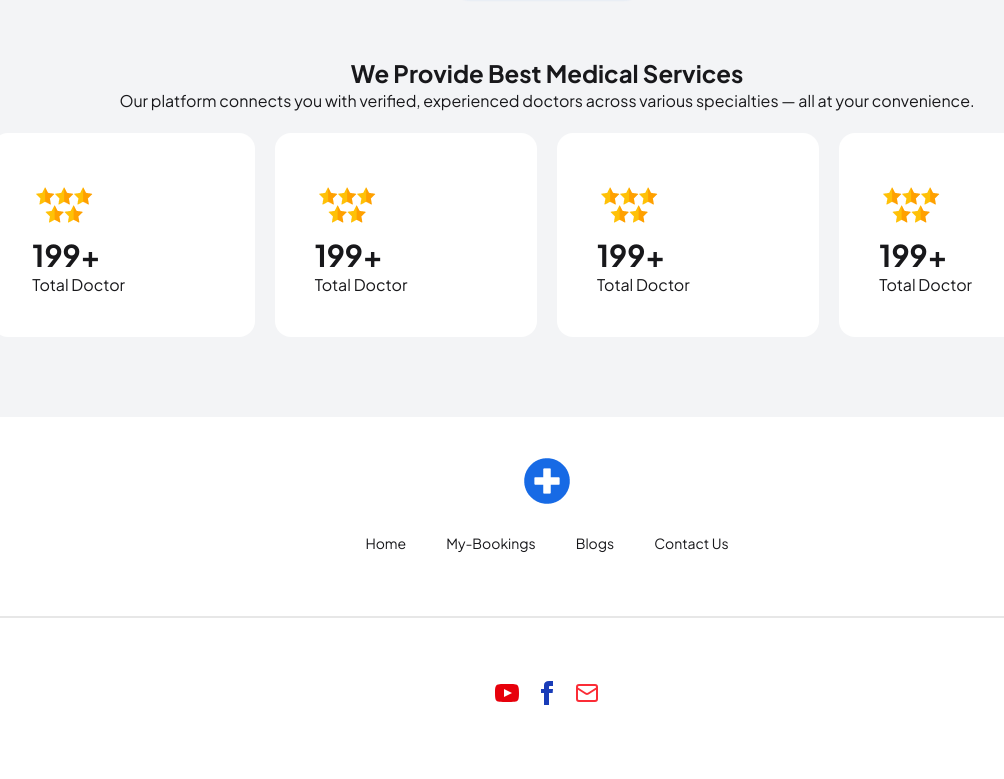
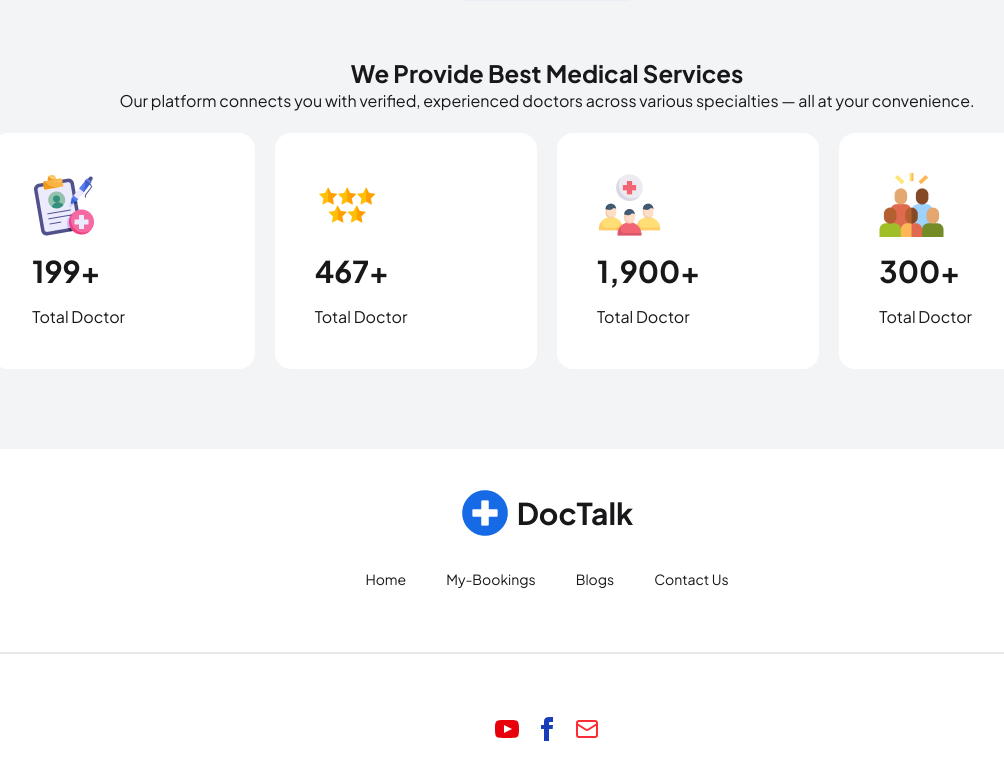
Before and after one commit to Md-Mofakhkharul-Islam-Maruf/doctor_app, a React (Vite) app: page / in a window 1280 px wide. Shown: the part 2161-2940 px from the top of the page, without its empty margins (93-1097 px from the left). Before the commit the page ends 2906 px from the top, so only its background shows below. Built offline with nearby package versions, Linux system fonts and the light colour scheme.

Commit message:
Implemented count numbers in home page

```diff
--- a/package.json
+++ b/package.json
@@ -14,6 +14,7 @@
     "daisyui": "^5.0.27",
     "lucide-react": "^0.503.0",
     "react": "^19.0.0",
+    "react-countup": "^6.5.3",
     "react-dom": "^19.0.0",
     "react-hot-toast": "^2.5.2",
     "react-router": "^7.5.1",
--- a/src/components/shared/Footer.jsx
+++ b/src/components/shared/Footer.jsx
@@ -5,13 +5,24 @@ const Footer = () => {
     <div>
       <footer className="footer footer-horizontal footer-center bg-white  p-10 mt-20">
         <aside>
-          <img className='mb-5' src={img} alt="" />
+          <figure className="flex items-center gap-2 mb-6">
+            <img src={img} alt="logo" />
+            <h1 className="text-3xl font-bold">DocTalk</h1>
+          </figure>
           <div>
-            <ul className='flex gap-10'>
-              <li><a href="">Home</a></li>
-              <li><a href="">My-Bookings</a></li>
-              <li><a href="">Blogs</a></li>
-              <li><a href="">Contact Us</a></li>
+            <ul className="flex gap-10">
+              <li>
+                <a href="">Home</a>
+              </li>
+              <li>
+                <a href="">My-Bookings</a>
+              </li>
+              <li>
+                <a href="">Blogs</a>
+              </li>
+              <li>
+                <a href="">Contact Us</a>
+              </li>
             </ul>
           </div>
         </aside>
@@ -20,30 +31,43 @@ const Footer = () => {
         </div>
         <nav>
           <div className="grid grid-flow-col gap-4">
-
-            <a className='text-red-600' href='https://www.youtube.com/@marufhasan5422' target='_blank'>
+            <a
+              className="text-red-600"
+              href="https://www.youtube.com/@marufhasan5422"
+              target="_blank"
+            >
               <svg
                 xmlns="http://www.w3.org/2000/svg"
                 width="24"
                 height="24"
                 viewBox="0 0 24 24"
-                className="fill-current">
-                <path
-                  d="M19.615 3.184c-3.604-.246-11.631-.245-15.23 0-3.897.266-4.356 2.62-4.385 8.816.029 6.185.484 8.549 4.385 8.816 3.6.245 11.626.246 15.23 0 3.897-.266 4.356-2.62 4.385-8.816-.029-6.185-.484-8.549-4.385-8.816zm-10.615 12.816v-8l8 3.993-8 4.007z"></path>
+                className="fill-current"
+              >
+                <path d="M19.615 3.184c-3.604-.246-11.631-.245-15.23 0-3.897.266-4.356 2.62-4.385 8.816.029 6.185.484 8.549 4.385 8.816 3.6.245 11.626.246 15.23 0 3.897-.266 4.356-2.62 4.385-8.816-.029-6.185-.484-8.549-4.385-8.816zm-10.615 12.816v-8l8 3.993-8 4.007z"></path>
               </svg>
             </a>
-            <a className='text-blue-800' href='https://www.facebook.com/maruf.hasan.67/' target='_blank'>
+            <a
+              className="text-blue-800"
+              href="https://www.facebook.com/maruf.hasan.67/"
+              target="_blank"
+            >
               <svg
                 xmlns="http://www.w3.org/2000/svg"
                 width="24"
                 height="24"
                 viewBox="0 0 24 24"
-                className="fill-current">
-                <path
-                  d="M9 8h-3v4h3v12h5v-12h3.642l.358-4h-4v-1.667c0-.955.192-1.333 1.115-1.333h2.885v-5h-3.808c-3.596 0-5.192 1.583-5.192 4.615v3.385z"></path>
+                className="fill-current"
+              >
+                <path d="M9 8h-3v4h3v12h5v-12h3.642l.358-4h-4v-1.667c0-.955.192-1.333 1.115-1.333h2.885v-5h-3.808c-3.596 0-5.192 1.583-5.192 4.615v3.385z"></path>
               </svg>
             </a>
-            <a className='text-red-500' href="https://mail.google.com/mail/u/0/?tab=rm&ogbl" target='_blank'><Mail/></a>
+            <a
+              className="text-red-500"
+              href="https://mail.google.com/mail/u/0/?tab=rm&ogbl"
+              target="_blank"
+            >
+              <Mail />
+            </a>
           </div>
         </nav>
       </footer>
--- a/src/pages/Home.jsx
+++ b/src/pages/Home.jsx
@@ -1,8 +1,12 @@
 import { useEffect } from "react";
 import image from "../assets/banner-img-1.png";
-import icon from "../assets/success-review.png";
+import reviweIcon from "../assets/success-review.png";
+import doctorIcon from "../assets/success-doctor.png";
+import patientIcon from "../assets/success-patients.png";
+import staffIcon from "../assets/success-staffs.png";
 import { useState } from "react";
 import DoctorCard from "../components/ui/DoctorCard";
+import CountUp from "react-countup";
 const Home = () => {
   const [doctors, setDoctors] = useState([]);
   const [showAll, setShowAll] = useState(false);
@@ -109,24 +113,32 @@ const Home = () => {
         </div>
       </div>
       <div className="w-13/15 mx-auto text-center my-5 flex justify-between gap-5">
-        <div className="w-[300px] bg-white px-10 py-10 rounded-2xl">
-          <img src={icon} alt="" />
-          <h2 className="font-bold text-3xl text-start">199+</h2>
+        <div className="w-[300px] bg-white px-10 py-10 rounded-2xl space-y-4">
+          <img src={doctorIcon} alt="" />
+          <h2 className="font-bold text-3xl text-start">
+            <CountUp end={199} />+
+          </h2>
           <p className="text-start">Total Doctor</p>
         </div>
-        <div className="w-[300px] bg-white px-10 py-10 rounded-2xl">
-          <img src={icon} alt="" />
-          <h2 className="font-bold text-3xl text-start">199+</h2>
+        <div className="w-[300px] bg-white px-10 py-10 rounded-2xl space-y-4">
+          <img src={reviweIcon} alt="" />
+          <h2 className="font-bold text-3xl text-start">
+            <CountUp end={467} />+
+          </h2>
           <p className="text-start">Total Doctor</p>
         </div>
-        <div className="w-[300px] bg-white px-10 py-10 rounded-2xl">
-          <img src={icon} alt="" />
-          <h2 className="font-bold text-3xl text-start">199+</h2>
+        <div className="w-[300px] bg-white px-10 py-10 rounded-2xl space-y-4">
+          <img src={patientIcon} alt="" />
+          <h2 className="font-bold text-3xl text-start">
+            <CountUp end={1900} />+
+          </h2>
           <p className="text-start">Total Doctor</p>
         </div>
-        <div className="w-[300px] bg-white px-10 py-10 rounded-2xl">
-          <img src={icon} alt="" />
-          <h2 className="font-bold text-3xl text-start">199+</h2>
+        <div className="w-[300px] bg-white px-10 py-10 rounded-2xl space-y-4">
+          <img src={staffIcon} alt="" />
+          <h2 className="font-bold text-3xl text-start">
+            <CountUp end={300} />+
+          </h2>
           <p className="text-start">Total Doctor</p>
         </div>
       </div>
```
Also changed, not shown: 1 other file (tests, documents, lock files or other folders).
